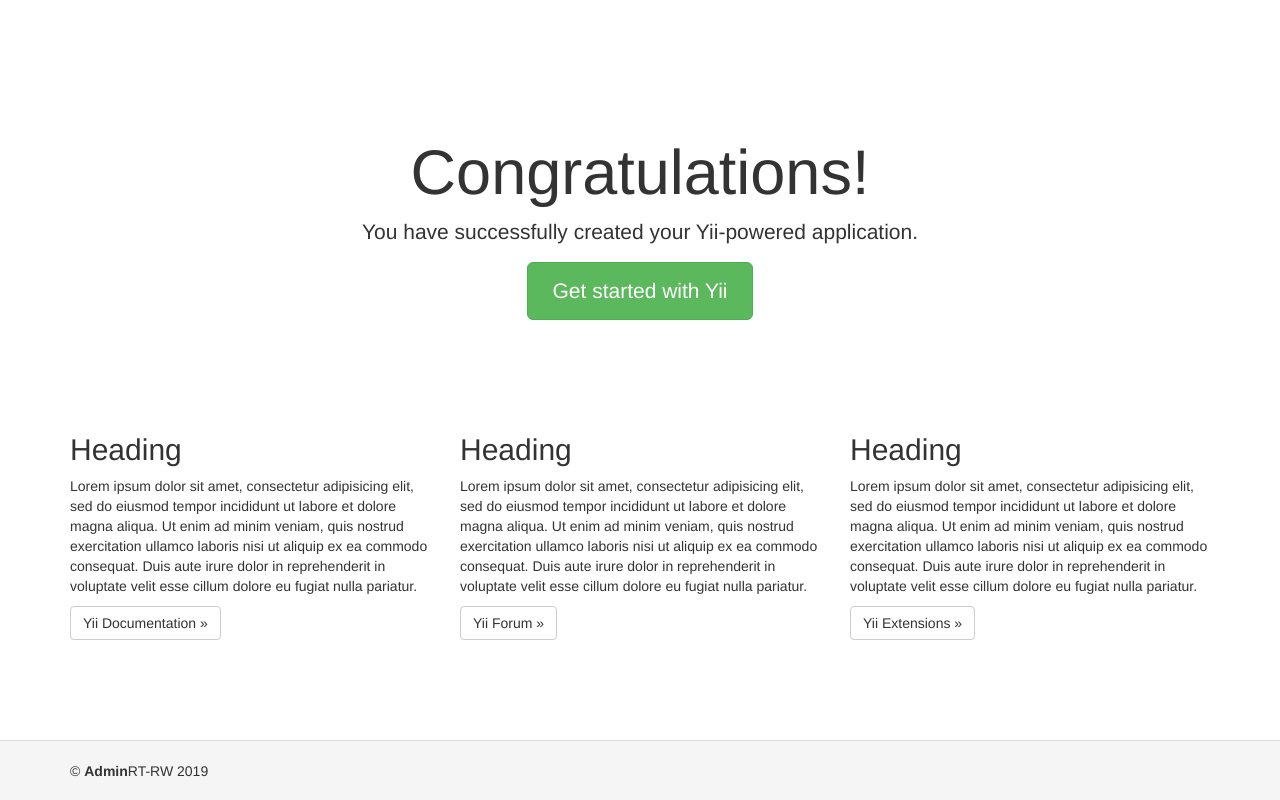
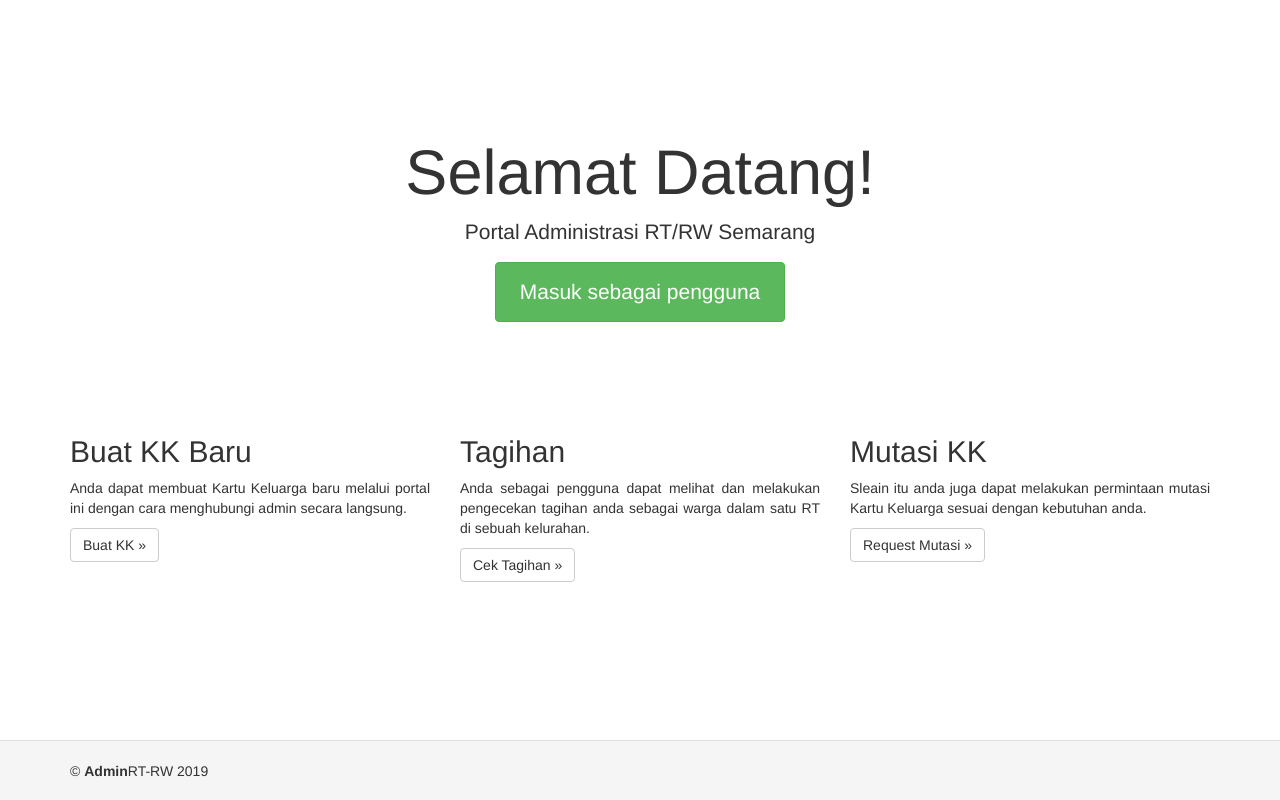
Before and after one commit to d3vk/AdminRT-RW, a Yii app: template views/site/index.php in a window 1280 px wide. Run offline with PHP 8.4 and a stand-in for Yii, Linux system fonts and the light colour scheme; the template is opened without the code that fills it, so the values that code supplies are empty; some libraries are stand-ins or nearby versions.

Commit message:
Desain interface

```diff
--- a/config/web.php
+++ b/config/web.php
@@ -5,6 +5,7 @@
 
 $config = [
     'id' => 'basic',
+    'name' => 'AdminRT-RW',
     'basePath' => dirname(__DIR__),
     'bootstrap' => ['log'],
     'aliases' => [
--- a/controllers/SiteController.php
+++ b/controllers/SiteController.php
@@ -77,7 +77,7 @@
 
         $model = new LoginForm();
         if ($model->load(Yii::$app->request->post()) && $model->login()) {
-            return $this->goBack();
+            return $this->redirect('index.php?r=site%2Fabout');
         }
 
         $model->password = '';
--- a/views/site/index.php
+++ b/views/site/index.php
@@ -7,45 +7,38 @@
 <div class="site-index">
 
     <div class="jumbotron">
-        <h1>Congratulations!</h1>
+        <h1>Selamat Datang!</h1>
 
-        <p class="lead">You have successfully created your Yii-powered application.</p>
+        <p class="lead">Portal Administrasi RT/RW Semarang</p>
 
-        <p><a class="btn btn-lg btn-success" href="http://www.yiiframework.com">Get started with Yii</a></p>
+        <p><a class="btn btn-success" href="index.php?r=site%2Flogin">Masuk sebagai pengguna</a></p>
     </div>
 
     <div class="body-content">
 
         <div class="row">
             <div class="col-lg-4">
-                <h2>Heading</h2>
+                <h2>Buat KK Baru</h2>
 
-                <p>Lorem ipsum dolor sit amet, consectetur adipisicing elit, sed do eiusmod tempor incididunt ut labore et
-                    dolore magna aliqua. Ut enim ad minim veniam, quis nostrud exercitation ullamco laboris nisi ut aliquip
-                    ex ea commodo consequat. Duis aute irure dolor in reprehenderit in voluptate velit esse cillum dolore eu
-                    fugiat nulla pariatur.</p>
+                <p style="text-align:justify;">Anda dapat membuat Kartu Keluarga baru melalui portal ini dengan cara menghubungi admin secara langsung.</p>
 
-                <p><a class="btn btn-default" href="http://www.yiiframework.com/doc/">Yii Documentation &raquo;</a></p>
+                <p><a class="btn btn-default" href="#">Buat KK &raquo;</a></p>
             </div>
+
             <div class="col-lg-4">
-                <h2>Heading</h2>
+                <h2>Tagihan</h2>
 
-                <p>Lorem ipsum dolor sit amet, consectetur adipisicing elit, sed do eiusmod tempor incididunt ut labore et
-                    dolore magna aliqua. Ut enim ad minim veniam, quis nostrud exercitation ullamco laboris nisi ut aliquip
-                    ex ea commodo consequat. Duis aute irure dolor in reprehenderit in voluptate velit esse cillum dolore eu
-                    fugiat nulla pariatur.</p>
+                <p style="text-align:justify;">Anda sebagai pengguna dapat melihat dan melakukan pengecekan tagihan anda sebagai warga dalam satu RT di sebuah kelurahan.</p>
 
-                <p><a class="btn btn-default" href="http://www.yiiframework.com/forum/">Yii Forum &raquo;</a></p>
+                <p><a class=" btn btn-default" href="#">Cek Tagihan &raquo;</a></p>
             </div>
+
             <div class="col-lg-4">
-                <h2>Heading</h2>
+                <h2>Mutasi KK</h2>
 
-                <p>Lorem ipsum dolor sit amet, consectetur adipisicing elit, sed do eiusmod tempor incididunt ut labore et
-                    dolore magna aliqua. Ut enim ad minim veniam, quis nostrud exercitation ullamco laboris nisi ut aliquip
-                    ex ea commodo consequat. Duis aute irure dolor in reprehenderit in voluptate velit esse cillum dolore eu
-                    fugiat nulla pariatur.</p>
+                <p style="text-align:justify;">Sleain itu anda juga dapat melakukan permintaan mutasi Kartu Keluarga sesuai dengan kebutuhan anda.</p>
 
-                <p><a class="btn btn-default" href="http://www.yiiframework.com/extensions/">Yii Extensions &raquo;</a></p>
+                <p><a class="btn btn-default" href="#">Request Mutasi &raquo;</a></p>
             </div>
         </div>
 
--- a/views/site/login.php
+++ b/views/site/login.php
@@ -41,7 +41,6 @@
     <?php ActiveForm::end(); ?>
 
     <div class="col-lg-offset-1" style="color:#999;">
-        You may login with <strong>admin/admin</strong> or <strong>demo/demo</strong>.<br>
-        To modify the username/password, please check out the code <code>app\models\User::$users</code>.
+        <p>Belum punya akun? <a class="btn btn-default" href="#">Daftar</a></p>
     </div>
 </div>
```
Lines whose indentation alone changed are shown as unchanged.
